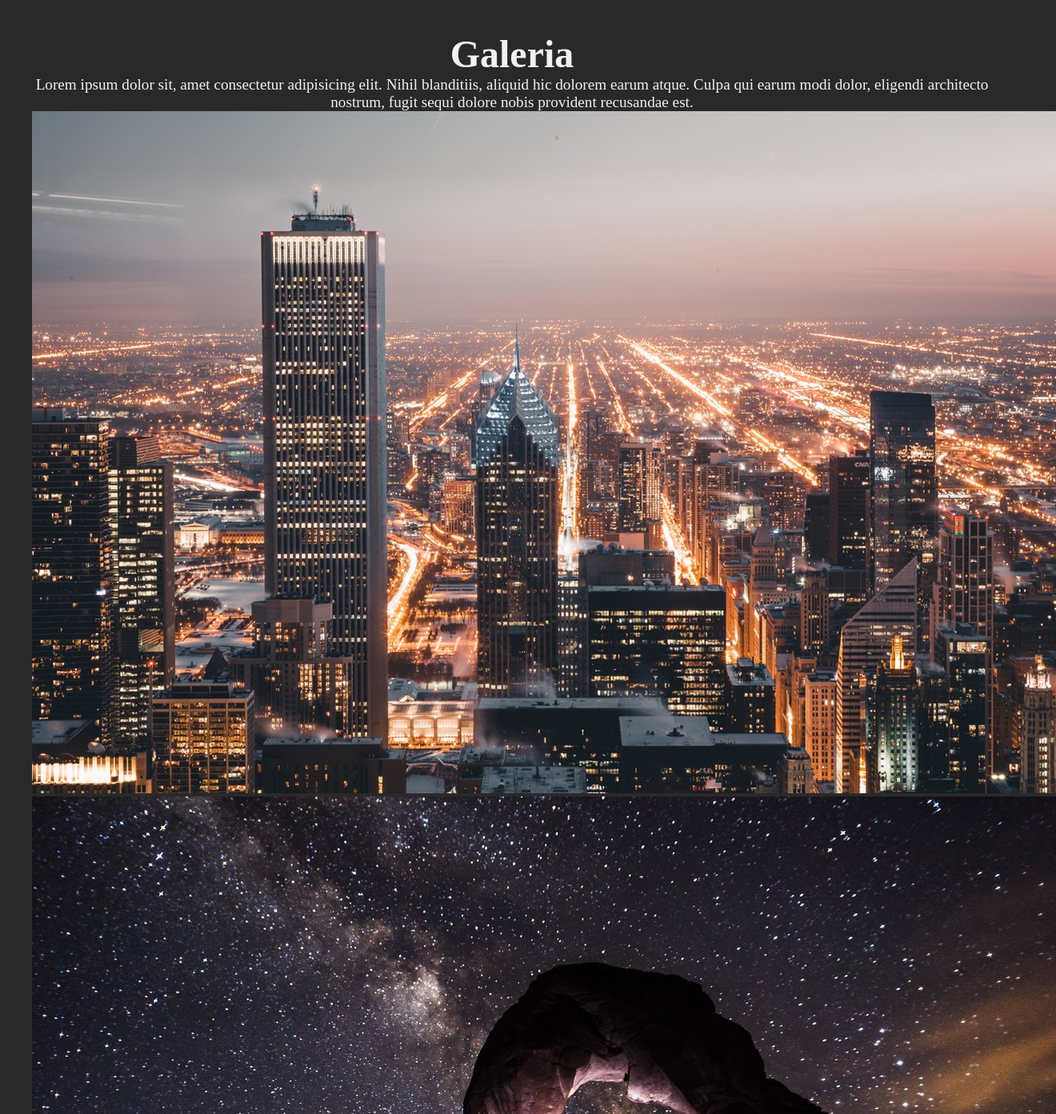
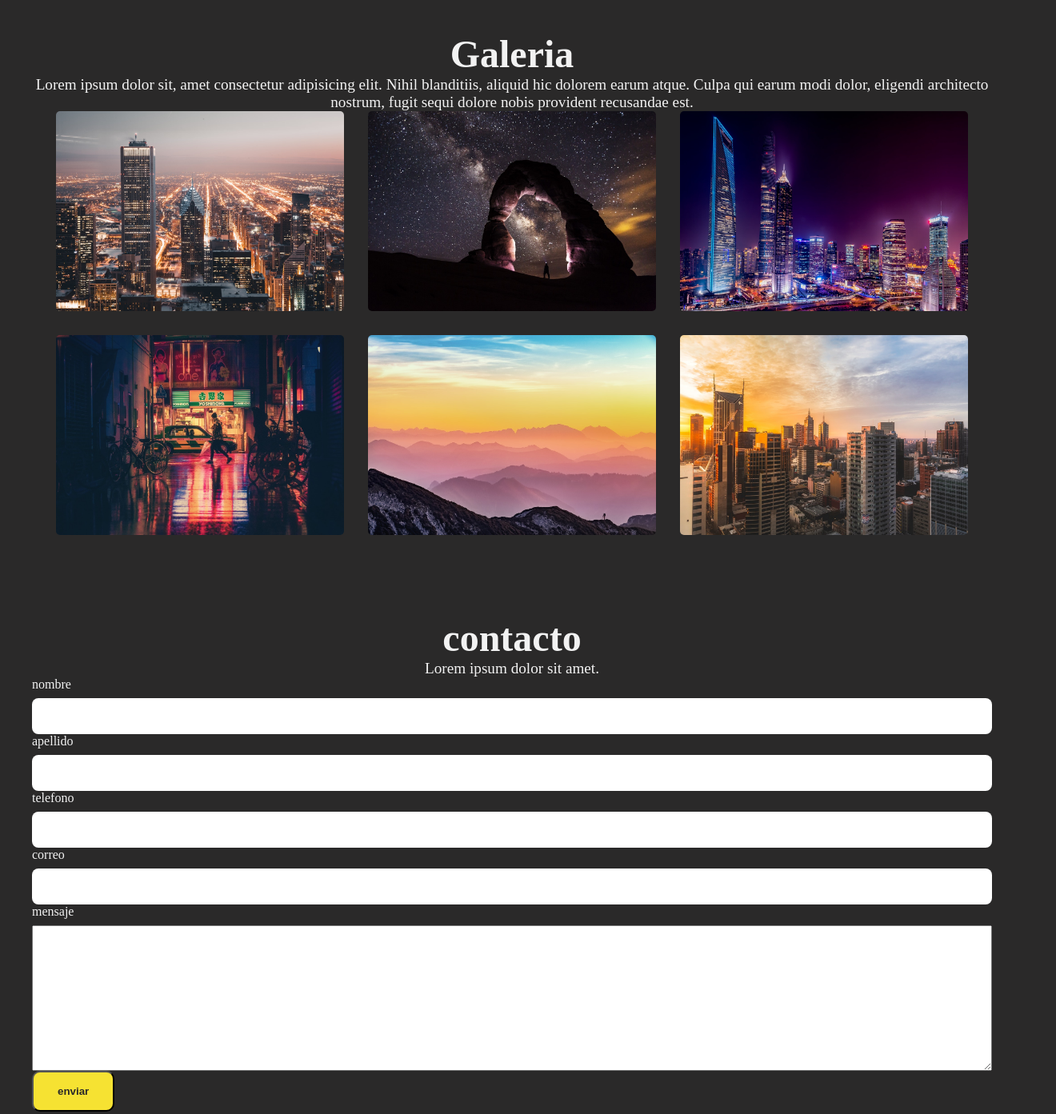
Before and after one commit to Jlplozada/clase_flex, a plain HTML site: page 02_07/clase_02_07/index.html in a window 1280 px wide. Shown: the part 2220-3613 px from the top of the page at 80% size, 1320 px wide, since content can reach past the window. Drawn offline with Linux system fonts and the light colour scheme.

Commit message:
clase de hoy 16_07

```diff
--- a/02_07/clase_02_07/css/style.css
+++ b/02_07/clase_02_07/css/style.css
@@ -53,7 +53,6 @@ nav{
 
 }
 .nav-container{
-
     display: flex;
     align-items: center;
 }
@@ -64,7 +63,7 @@ nav{
     margin-right: 20px;
 }
 .enlaces:hover{
-    align-items: center;
+
     background-color: var(--second-color);
     color: var(--second-color);
 }
@@ -151,3 +150,37 @@ section{
 .card__item--activo{
     background-color: var(--main-color);
 }
+/* -----------------------galeria---------------- */
+.galeria{
+    margin: 0 auto;
+    display: flex;
+    flex-wrap: wrap;
+    justify-content: space-evenly;
+}
+.img{
+    width: 30%;
+   height: 250px;
+   border-radius: 5px;
+   margin-bottom: 30px;
+}
+.contacto{
+    width: 450px;
+    margin: 0 auto;
+    padding: 20px;
+    display: flex;
+    flex-direction: column;
+    gap: 8px;
+}
+.form-group{
+    display: flex;
+    flex-direction: column;
+    gap:8px;
+}
+.input{
+    padding: 12px;
+    font-size: var(--fon-size);
+    border-radius: 8px;
+    border: none;
+    outline: none;
+    resize: none;
+}
--- a/02_07/clase_02_07/index.html
+++ b/02_07/clase_02_07/index.html
@@ -94,18 +94,48 @@
                     <p class="copy">Lorem ipsum dolor sit, amet consectetur adipisicing elit. Nihil blanditiis, aliquid hic dolorem earum atque. Culpa qui earum modi dolor, eligendi architecto nostrum, fugit sequi dolore nobis provident recusandae est.</p>
                 </div>
                 <div>
-                    <img src="img/uno.jpg" alt="img">
-                    <img src="img/dos.jpg" alt="img">
-                    <img src="img/tres.jpg" alt="img">
-                    <img src="img/cuatro.jpg" alt="img">
-                    <img src="img/cinco.jpg" alt="img">
-                    <img src="img/seis.jpg" alt="img">
+                    <div class="galeria">
+                        <img src="img/uno.jpg" alt="img" class="img">
+                        <img src="img/dos.jpg" alt="img" class="img">
+                        <img src="img/tres.jpg" alt="img" class="img">
+                        <img src="img/cuatro.jpg" alt="img" class="img">
+                        <img src="img/cinco.jpg" alt="img" class="img">
+                        <img src="img/seis.jpg" alt="img" class="img">
+                    </div>
                 </div>
             </div>
         </section>
-        <section id="Contacto">
-            <div class="contenedor">
-
+        <section id="contacto">
+            <div class="contenedor vh-100">
+                <div class="text-center">
+                    <h2 class="titulo"> contacto</h2>
+                    <p class="copy">Lorem ipsum dolor sit amet.</p>
+                </div>
+                <div>
+                    <form action="">
+                        <div  class="form-group">
+                            <label for="nombre">nombre</label>
+                            <input class="input" type="text" id="nombre">
+                        </div>
+                        <div class="form-group">
+                            <label for="apellido">apellido</label>
+                            <input class="input" type="text" id="apellido">
+                        </div>
+                        <div class="form-group">
+                            <label for="telefono">telefono</label>
+                            <input class="input" type="text" id="telefono">
+                        </div>
+                        <div class="form-group">
+                            <label for="correo">correo</label>
+                            <input class="input" type="text" id="correo">
+                        </div>
+                        <div class="form-group">
+                            <label for="mensaje">mensaje</label>
+                            <textarea name="mensaje" id="mensaje" cols="12" rows="12"></textarea>
+                        </div>
+                        <button class="cta">enviar</button>
+                    </form>
+                </div>
             </div>
         </section>
     </main>
```
